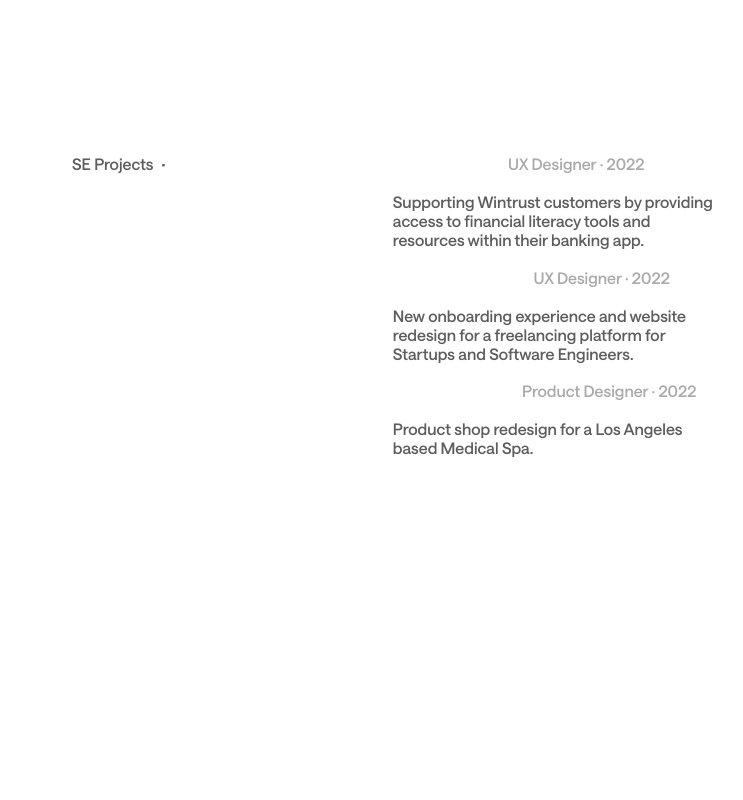
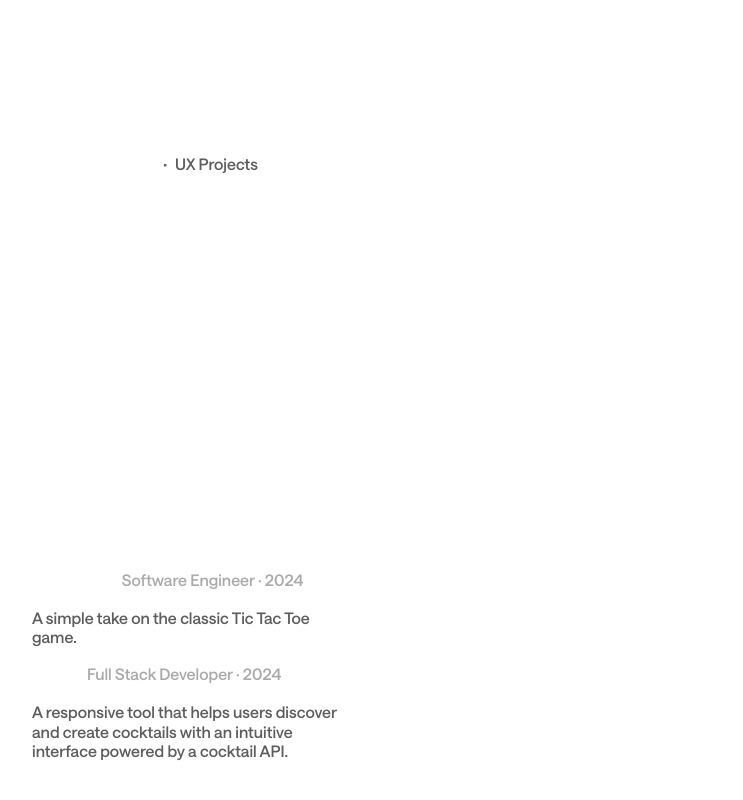
Before and after one commit to XOKEESH/km-portfolio, a React (Vite) app: page / in a window 1280 px wide. Shown: the part 1064-1864 px from the top of the page, without its empty margins (428-1171 px from the left). Built offline with nearby package versions, Linux system fonts and the light colour scheme.

Commit message:
fixed work section

```diff
--- a/src/components/Navbar.jsx
+++ b/src/components/Navbar.jsx
@@ -10,6 +10,7 @@ const Navbar = () => {
   const [hue, setHue] = useState(240)
   const [theme, setTheme] = useState('dark')
   const [menuVisible, setMenuVisible] = useState(false)
+  const [gridVisible, setGridVisible] = useState(false)
   const [spotifyVisible, setSpotifyVisible] = useState(false)
   const [playing, setPlaying] = useState(false)
 
@@ -33,6 +34,8 @@ const Navbar = () => {
   const toggleMenu = () => setMenuVisible(!menuVisible)
 
   const toggleSlider = () => setSliderVisible(!sliderVisible)
+
+  const handleGridToggle = () => { setGridVisible(!gridVisible) }
 
   const handleSpotifyToggle = () => {
     setSpotifyVisible(!spotifyVisible)
@@ -68,6 +71,7 @@ const Navbar = () => {
         <MobileNav menuVisible={menuVisible} toggleMenu={toggleMenu} />
       </div>
 
+      {/* Theme Changer */}
       <div className="theme-switch">
         <div className="theme-icon-wrapper">
           <div className="theme-icon">
@@ -102,15 +106,22 @@ const Navbar = () => {
                     </div>
                   )}
 
-                  {/* <button
-                    onClick={() => setSpotifyVisible(!spotifyVisible)}>
-                      <MusicalNoteIcon />
-                  </button> */}
-                  <button onClick={handleSpotifyToggle}>
+                {/* Grid Overlay */}
+                {/* <button className="grid-btn"
+                      onClick={() => setGridVisible(!gridVisible)}
+                  >
+                    |||||
+                  </button>
+
+                {gridVisible && (
+                    <div className="grid-overlay"> </div>
+                )}   */}
+
+                {/* Spotify */}
+                {/* <button onClick={handleSpotifyToggle}>
                   <MusicalNoteIcon />
                 </button>
 
-              {/* Spotify */}
                   {spotifyVisible && (
                     <div className="spotify-overlay">
                       <iframe
@@ -127,7 +138,7 @@ const Navbar = () => {
                     }}
                   ></iframe>
                 </div>
-              )}
+              )} */}
             </div>
           </div>
         </div>
--- a/src/components/PersonasIntro.jsx
+++ b/src/components/PersonasIntro.jsx
@@ -5,7 +5,7 @@ const PersonasIntro = () => {
   const [selectedPersona, setSelectedPersona] = useState('forAnyone')
 
   const intros = {
-    forAnyone: "Hello there! I'm a designer and engineer who's passionate about creating thoughtful, user-centered solutions that make life easier.",
+    forAnyone: "Hello there, I'm a designer and engineer who's passionate about creating thoughtful, user-centered solutions that make life easier.",
     recruiters: "With 10+ years of cross-functional experience, I combine design expertise and technical skills to deliver solutions that drive user satisfaction and business impact.",
     designDirectors: "I thrive in complex, ambiguous environments where collaboration and adaptability are key. My diverse background allows me to bridge perspectives and ensure every solution is both thoughtful and functional.",
     productDesigners: "I'm a meticulous designer who thrives on collaboration, creating seamless, meaningful experiences that solve real problems. I'll collaborate with you, learn from you, and help make something we're proud of.",
--- a/src/components/Themes.css
+++ b/src/components/Themes.css
@@ -13,6 +13,22 @@ body {
   opacity: 0.5;
   pointer-events: none;
   z-index: 9999;
+}
+
+.grid-overlay {
+  position: fixed;
+  top: 0;
+  left: 0;
+  width: 100%;
+  height: 100%;
+  background-image:
+    linear-gradient(to right, #5d5d5d 1px, transparent 1px),
+    linear-gradient(to right, #5d5d5d 0.5px, transparent 0.5px);
+  background-position: 416px 0, 406px 0;
+  background-size: 120px 100%, 120px 100%;
+  pointer-events: none;
+  z-index: 9999;
+  opacity: 0.6;
 }
 
 .spotify-overlay {
--- a/src/components/Work.css
+++ b/src/components/Work.css
@@ -1,14 +1,55 @@
 .work {
-  display: grid;
+  /* display: grid;
   grid-template-columns: repeat(2, 44%);
   grid-template-rows: repeat(2, 18%);
   margin-left: 310px;
+  padding-top: 400px; */
+
+  display: flex;
+  flex-direction: column;
+  margin-left: 310px;
   padding-top: 400px;
+  gap: 20px;
 }
 
 .project-links {
   list-style-type: none;
 }
+
+/* .project-thumbnail {
+  display: none;
+  width: 100%;
+  max-width: 500px;
+  height: auto;
+  margin-top: 15px;
+  border-radius: 8px;
+  object-fit: cover;
+  transition: opacity 0.3s ease-in-out;
+}
+
+.project-card:hover .project-thumbnail {
+  display: block;
+  opacity: 1;
+} */
+
+.thumbnail-section {
+  display: flex;
+  justify-content: center;
+  align-items: center;
+  height: 300px;
+  margin-bottom: 20px;
+}
+
+.project-thumbnail {
+  display: block;
+  max-width: 100%;
+  max-height: 100%;
+  border-radius: 8px;
+  object-fit: cover;
+  opacity: 1;
+  transition: opacity 0.3s ease-in-out;
+}
+/* Project Cards */
 
 .separator {
   margin: 0 0.5rem;
--- a/src/components/Work.jsx
+++ b/src/components/Work.jsx
@@ -2,9 +2,26 @@ import React, { useState } from 'react'
 import './Work.css'
 
 const Work = () => {
-  const [selectedProjects, setSelectedProjects] = useState('UXProjects')
+  const [selectedProjects, setSelectedProjects] = useState('SEProjects')
+  const [hoveredProject, setHoveredProject] = useState(null)
 
   const work = {
+    SEProjects: [
+      {
+        company: "Tic Tac Toe",
+        title: "Software Engineer",
+        year: "2024",
+        description: "A simple take on the classic Tic Tac Toe game.",
+        thumbnail: "/assets/TTT Thumbnail.png"
+      },
+      {
+        company: "Saucy",
+        title: "Full Stack Developer",
+        year: "2024",
+        description: "A responsive tool that helps users discover and create cocktails with an intuitive interface powered by a cocktail API.",
+        thumbnail: ""
+      }
+    ],
     UXProjects: [
       {
         company: "Wintrust Bank",
@@ -21,26 +38,10 @@ const Work = () => {
         thumbnail: ""
       },
       {
-      company: "Effacé Aestetics",
+        company: "Effacé Aesthetics",
         title: "Product Designer",
         year: "2022",
         description: "Product shop redesign for a Los Angeles based Medical Spa.",
-      thumbnail: ""
-    }
-  ],
-  SEProjects: [
-    {
-      company: "Startup X",
-      title: "Software Engineer",
-      year: "2023",
-      description: "Built a scalable backend system that reduced API latency by 40%.",
-      thumbnail: ""
-    },
-    {
-      company: "Tech Y",
-      title: "Frontend Developer",
-      year: "2022",
-      description: "Developed a React-based web app, achieving 99% accessibility compliance.",
         thumbnail: ""
       }
     ]
@@ -58,6 +59,7 @@ const Work = () => {
           onClick={(e) => {
             e.preventDefault()
             setSelectedProjects('SEProjects')
+            setHoveredProject(null)
           }}
         >
           SE Projects
@@ -71,6 +73,7 @@ const Work = () => {
           onClick={(e) => {
             e.preventDefault()
             setSelectedProjects('UXProjects')
+            setHoveredProject(null)
           }}
         >
           UX Projects
@@ -79,10 +82,27 @@ const Work = () => {
     </ul>
   </div>
 
+        {/* Display Thumbnail, hidden by default */}
+        <div className="thumbnail-section">
+        {hoveredProject && hoveredProject.thumbnail && (
+          <img
+            src={hoveredProject.thumbnail}
+            alt={`${hoveredProject.title} thumbnail`}
+            className="project-thumbnail"
+          />
+        )}
+        </div>
+
         {/* Display Selected Projects */}
         <div className="work-section">
         {work[selectedProjects]?.map((project, index) => (
-          <div className="project-card" key={index}>
+          <div
+            className="project-card"
+            key={index}
+            onMouseEnter={() => setHoveredProject(project)}
+            onMouseLeave={() => setHoveredProject(null)}
+            onClick={() => setHoveredProject(project)}
+          >
             <div className="project-header">
               <p className="project-company">
                 {project.company} · <span className="project-title">{project.title} ·</span>{' '}
```
Also changed, not shown: public/assets/TTT Thumbnail.png (added). Lines whose indentation alone changed are shown as unchanged.
